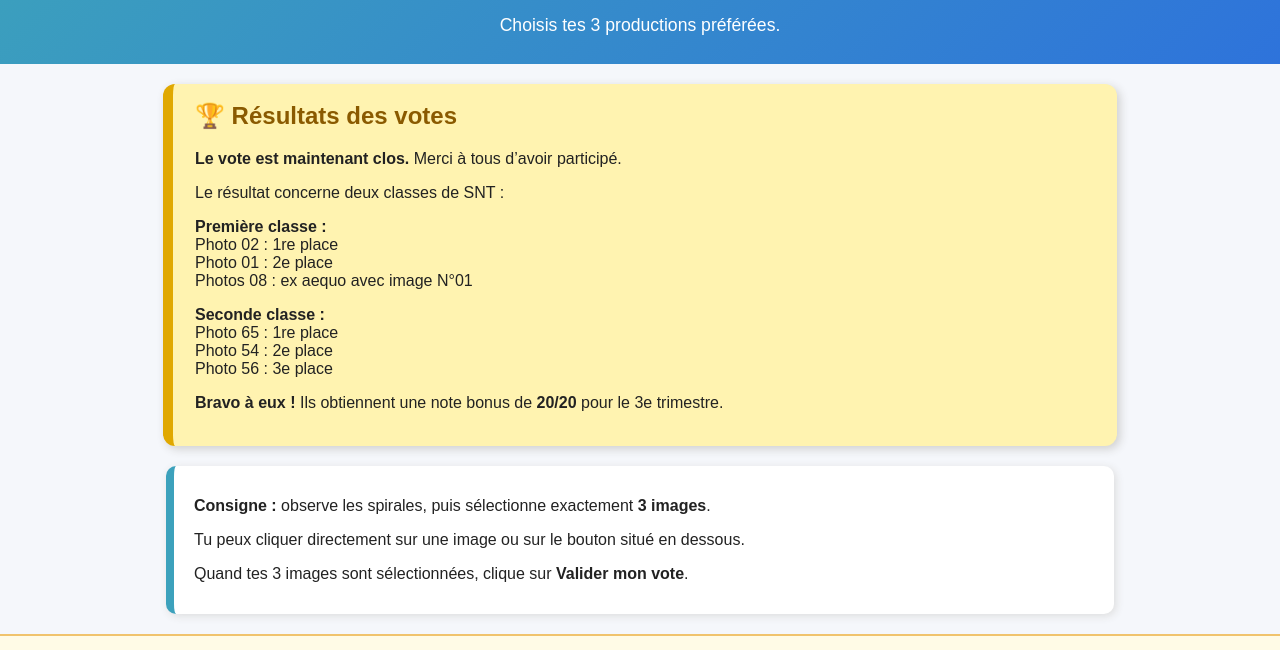
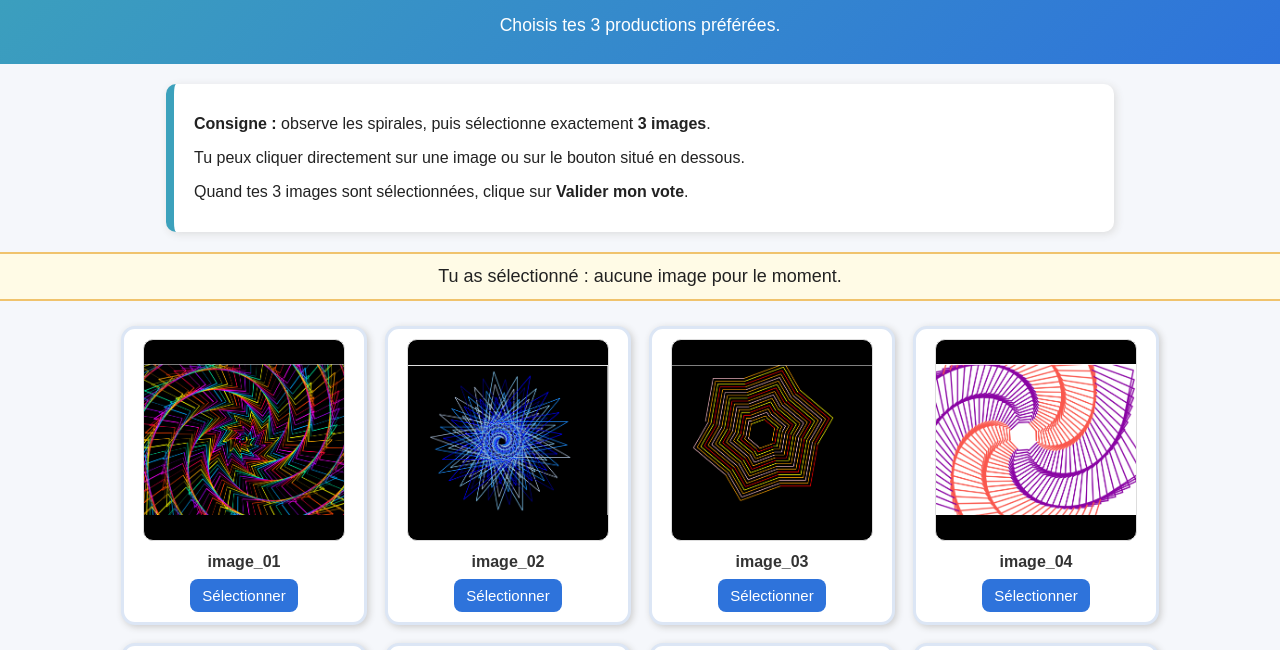
Before and after one commit to stoursel/spirales-vote, a plain HTML site: page index.html in a window 1280 px wide. Shown: the part 73-723 px from the top of the page. Drawn offline with Linux system fonts and the light colour scheme.

Commit message:
en attente

```diff
--- a/index.html
+++ b/index.html
@@ -152,23 +152,7 @@
     <p>Choisis tes 3 productions préférées.</p>
   </header>
 
-  <div class="resultats">
-  <h2>🏆 Résultats des votes</h2>
-  <p><strong>Le vote est maintenant clos.</strong> Merci à tous d’avoir participé.</p>
-  <p>Le résultat concerne deux classes de SNT :</p>
 
-  <p><strong>Première classe :</strong><br>
-  Photo 02 : 1re place<br>
-  Photo 01 : 2e place<br>
-  Photos 08 : ex aequo avec image N°01 </p>
-
-  <p><strong>Seconde classe :</strong><br>
-  Photo 65 : 1re place<br>
-  Photo 54 : 2e place<br>
-  Photo 56 : 3e place</p>
-
-  <p><strong>Bravo à eux !</strong> Ils obtiennent une note bonus de <strong>20/20</strong> pour le 3e trimestre.</p>
-</div>
 
   <div class="consigne">
     <p><strong>Consigne :</strong> observe les spirales, puis sélectionne exactement <strong>3 images</strong>.</p>
```
